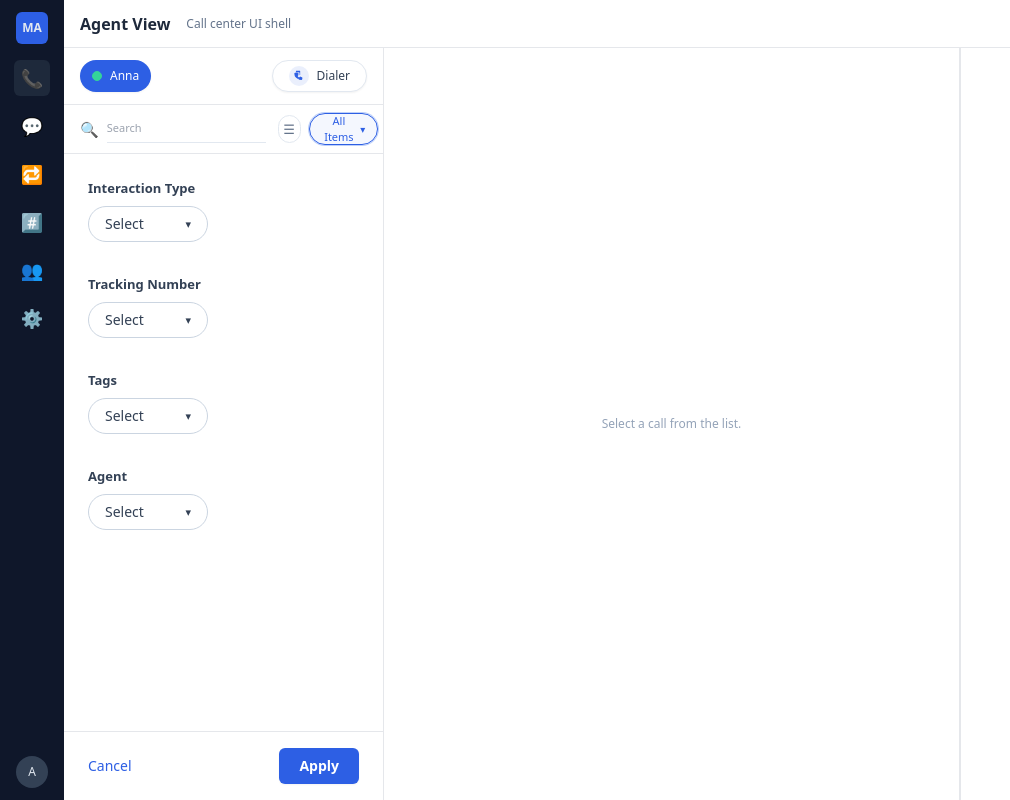
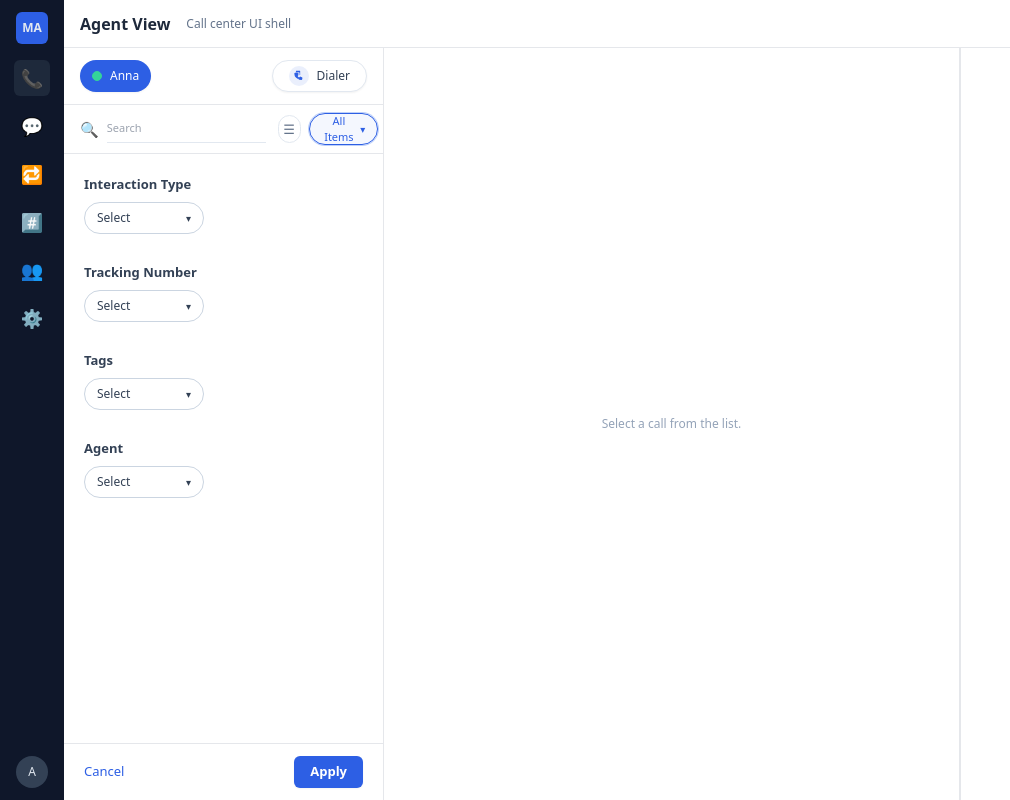
Before and after one commit to masterappliance/callcenter-ui, a React (Vite) app: page /calls in a window 1280 px wide. Both pictures are taken after a click on the button "Filters". Shown: the whole page, without its empty margins (0-1010 px from the left). Built offline with nearby package versions, Linux system fonts and the light colour scheme.

Commit message:
Update FilterPanel.jsx

```diff
--- a/src/components/calls/FilterPanel.jsx
+++ b/src/components/calls/FilterPanel.jsx
@@ -1,34 +1,27 @@
 export default function FilterPanel({ onCancel, onApply }) {
   return (
     <div className="flex-1 flex flex-col bg-white">
-      {/* Content area scrollable if needed */}
-      <div className="flex-1 overflow-auto px-6 py-6 space-y-8 text-sm">
-        {/* Interaction Type */}
+      {/* Content area */}
+      <div className="flex-1 overflow-auto px-5 py-5 space-y-7 text-sm">
         <FilterSection title="Interaction Type" />
-
-        {/* Tracking Number */}
         <FilterSection title="Tracking Number" />
-
-        {/* Tags */}
         <FilterSection title="Tags" />
-
-        {/* Agent */}
         <FilterSection title="Agent" />
       </div>
 
       {/* Footer buttons */}
-      <div className="px-6 py-4 border-t flex items-center justify-between">
+      <div className="px-5 py-3 border-t flex items-center justify-between">
         <button
           type="button"
           onClick={onCancel}
-          className="text-primary text-sm font-medium hover:underline"
+          className="text-primary text-[13px] font-medium hover:underline"
         >
           Cancel
         </button>
         <button
           type="button"
           onClick={onApply}
-          className="bg-primary text-white px-5 py-2 rounded-md text-sm font-semibold shadow-sm hover:bg-primary/90"
+          className="h-8 px-4 rounded-md bg-primary text-white text-[13px] font-semibold shadow-sm hover:bg-primary/90"
         >
           Apply
         </button>
@@ -40,13 +33,15 @@ export default function FilterPanel({ onCancel, onApply }) {
 function FilterSection({ title }) {
   return (
     <div>
-      <h3 className="text-[13px] font-semibold text-slate-700 mb-2">{title}</h3>
+      <h3 className="text-[13px] font-semibold text-slate-700 mb-2">
+        {title}
+      </h3>
       <button
         type="button"
-        className="inline-flex h-9 min-w-[120px] border border-slate-300 rounded-full text-slate-700 text-sm px-4 items-center justify-between hover:bg-slate-50"
+        className="inline-flex h-8 min-w-[120px] border border-slate-300 rounded-full text-slate-700 text-[12px] px-3 items-center justify-between hover:bg-slate-50"
       >
         <span>Select</span>
-        <span className="ml-2 text-[11px]">▾</span>
+        <span className="ml-2 text-[10px]">▾</span>
       </button>
     </div>
   );
```
